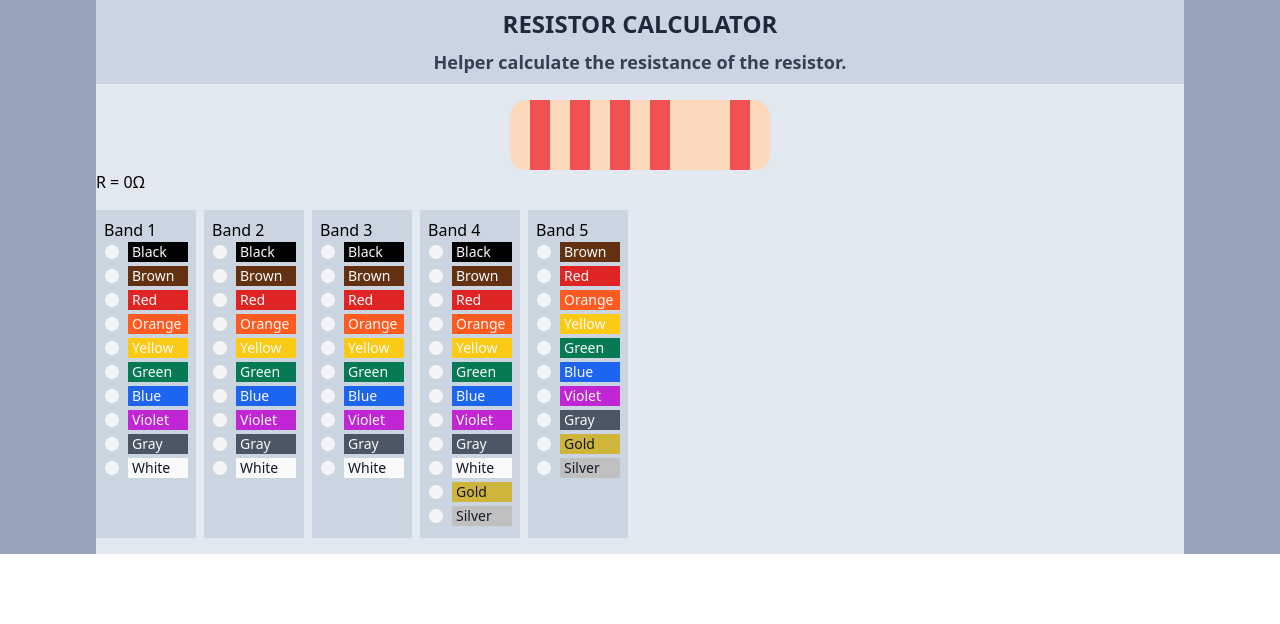
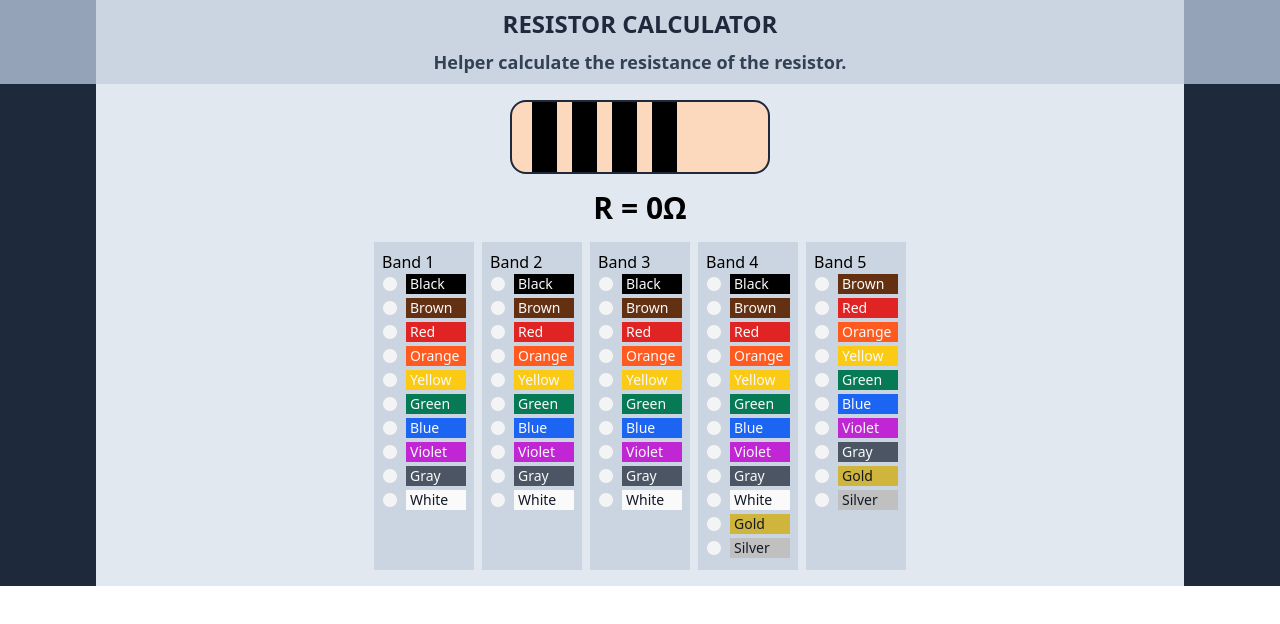
Before and after one commit to kristiyanlaoli/resistor-calculator, a React (Vite) app: page / in a window 1280 px wide. Shown: the top 624 px of the page. Built offline with nearby package versions, Linux system fonts and the light colour scheme.

Commit message:
Make the resistor band background can change

```diff
--- a/src/components/Resistor.jsx
+++ b/src/components/Resistor.jsx
@@ -1,5 +1,10 @@
 import { useState } from "react";
 import formatNumber from "../utils/formatNumber";
+import bg1 from "../utils/bg1";
+import bg2 from "../utils/bg2";
+import bg3 from "../utils/bg3";
+import bg4 from "../utils/bg4";
+import bg5 from "../utils/bg5";
 
 let Resistor = () => {
   const [value1, setValue1] = useState(0);
@@ -7,20 +12,31 @@ let Resistor = () => {
   const [value3, setValue3] = useState(0);
   const [multiplier, setMultiplier] = useState(1);
   const [tolerance, setTolerance] = useState("");
+
   return (
-    <div className="bg-slate-400 mx-0">
+    <div className="bg-slate-800 mx-0">
       <div className="bg-slate-200 py-4 mx-0 lg:mx-24">
-        <div className="bg-orange-200 rounded-2xl h-[70px] w-[260px] mx-auto relative">
-          <div className="bg-red-500 h-[70px] w-[20px] left-[20px] absolute"></div>
-          <div className="bg-red-500 h-[70px] w-[20px] left-[60px] absolute"></div>
-          <div className="bg-red-500 h-[70px] w-[20px] left-[100px] absolute"></div>
-          <div className="bg-red-500 h-[70px] w-[20px] left-[140px] absolute"></div>
-          <div className="bg-red-500 h-[70px] w-[20px] left-[220px] absolute"></div>
+        <div className="bg-orange-200 rounded-2xl border-2 border-slate-800 h-[74px] w-[260px] mx-auto relative">
+          <div
+            className={`${bg1[value1]} h-[70px] w-[25px] left-[20px] absolute`}
+          ></div>
+          <div
+            className={`${bg2[value2]} h-[70px] w-[25px] left-[60px] absolute`}
+          ></div>
+          <div
+            className={`${bg3[value3]} h-[70px] w-[25px] left-[100px] absolute`}
+          ></div>
+          <div
+            className={`${bg4[multiplier]} h-[70px] w-[25px] left-[140px] absolute`}
+          ></div>
+          <div
+            className={`${bg5[tolerance]} h-[70px] w-[25px] left-[210px] absolute`}
+          ></div>
         </div>
-        <p>{`R = ${formatNumber(
+        <p className="font-bold text-3xl text-center my-4">{`R = ${formatNumber(
           (value1 + value2 + value3) * multiplier
         )}Ω ${tolerance}`}</p>
-        <div className="flex gap-2 mt-4">
+        <div className="flex flex-wrap justify-center gap-2">
           <div className="bg-slate-300 p-2 w-[100px]">
             <p>Band 1</p>
             <div className="flex items-center mb-1">
@@ -194,7 +210,7 @@ let Resistor = () => {
                   setValue1(900);
                 }}
                 name="band-1"
-                className="w-4 h-4 text-neutral-50 bg-gray-100 border-gray-300 focus:ring-neutral-50  focus:ring-2"
+                className="w-4 h-4 text-neutral-500 bg-gray-100 border-gray-300 focus:ring-neutral-600  focus:ring-2"
               ></input>
               <label
                 htmlFor="red-radio"
@@ -378,7 +394,7 @@ let Resistor = () => {
                   setValue2(90);
                 }}
                 name="band-2"
-                className="w-4 h-4 text-neutral-50 bg-gray-100 border-gray-300 focus:ring-neutral-50  focus:ring-2"
+                className="w-4 h-4 text-neutral-500 bg-gray-100 border-gray-300 focus:ring-neutral-500  focus:ring-2"
               ></input>
               <label
                 htmlFor="red-radio"
@@ -562,7 +578,7 @@ let Resistor = () => {
                   setValue3(9);
                 }}
                 name="band-3"
-                className="w-4 h-4 text-neutral-50 bg-gray-100 border-gray-300 focus:ring-neutral-50  focus:ring-2"
+                className="w-4 h-4 text-neutral-500 bg-gray-100 border-gray-300 focus:ring-neutral-500  focus:ring-2"
               ></input>
               <label
                 htmlFor="red-radio"
@@ -746,7 +762,7 @@ let Resistor = () => {
                   setMultiplier(1000000000);
                 }}
                 name="band-4"
-                className="w-4 h-4 text-neutral-50 bg-gray-100 border-gray-300 focus:ring-neutral-50  focus:ring-2"
+                className="w-4 h-4 text-neutral-500 bg-gray-100 border-gray-300 focus:ring-neutral-500  focus:ring-2"
               ></input>
               <label
                 htmlFor="red-radio"
@@ -764,7 +780,7 @@ let Resistor = () => {
                   setMultiplier(0.1);
                 }}
                 name="band-4"
-                className="w-4 h-4 text-neutral-50 bg-gray-100 border-gray-300 focus:ring-neutral-50  focus:ring-2"
+                className="w-4 h-4 text-[#cfb53b] bg-gray-100 border-gray-300 focus:ring-[#cfb53b]  focus:ring-2"
               ></input>
               <label
                 htmlFor="red-radio"
@@ -782,7 +798,7 @@ let Resistor = () => {
                   setMultiplier(0.01);
                 }}
                 name="band-4"
-                className="w-4 h-4 text-neutral-50 bg-gray-100 border-gray-300 focus:ring-neutral-50  focus:ring-2"
+                className="w-4 h-4 text-neutral-500 bg-gray-100 border-gray-300 focus:ring-neutral-500  focus:ring-2"
               ></input>
               <label
                 htmlFor="red-radio"
@@ -948,7 +964,7 @@ let Resistor = () => {
                   setTolerance("± 5%");
                 }}
                 name="band-5"
-                className="w-4 h-4 text-neutral-50 bg-gray-100 border-gray-300 focus:ring-neutral-50  focus:ring-2"
+                className="w-4 h-4 text-[#cfb53b] bg-gray-100 border-gray-300 focus:ring-[#cfb53b]  focus:ring-2"
               ></input>
               <label
                 htmlFor="red-radio"
@@ -966,7 +982,7 @@ let Resistor = () => {
                   setTolerance("± 10%");
                 }}
                 name="band-5"
-                className="w-4 h-4 text-neutral-50 bg-gray-100 border-gray-300 focus:ring-neutral-50  focus:ring-2"
+                className="w-4 h-4 text-neutral-500 bg-gray-100 border-gray-300 focus:ring-neutral-500  focus:ring-2"
               ></input>
               <label
                 htmlFor="red-radio"
--- /dev/null
+++ b/src/utils/bg1.js
@@ -0,0 +1,14 @@
+const bg1 = {
+  0: `bg-black`,
+  100: `bg-yellow-900`,
+  200: `bg-red-600`,
+  300: `bg-orange-500`,
+  400: `bg-yellow-300`,
+  500: `bg-green-600`,
+  600: `bg-blue-600`,
+  700: `bg-fuchsia-600`,
+  800: `bg-gray-600`,
+  900: `bg-neutral-50`,
+};
+
+export default bg1;
--- /dev/null
+++ b/src/utils/bg2.js
@@ -0,0 +1,14 @@
+const bg2 = {
+  0: `bg-black`,
+  10: `bg-yellow-900`,
+  20: `bg-red-600`,
+  30: `bg-orange-500`,
+  40: `bg-yellow-300`,
+  50: `bg-green-600`,
+  60: `bg-blue-600`,
+  70: `bg-fuchsia-600`,
+  80: `bg-gray-600`,
+  90: `bg-neutral-50`,
+};
+
+export default bg2;
--- /dev/null
+++ b/src/utils/bg3.js
@@ -0,0 +1,14 @@
+const bg3 = {
+  0: `bg-black`,
+  1: `bg-yellow-900`,
+  2: `bg-red-600`,
+  3: `bg-orange-500`,
+  4: `bg-yellow-300`,
+  5: `bg-green-600`,
+  6: `bg-blue-600`,
+  7: `bg-fuchsia-600`,
+  8: `bg-gray-600`,
+  9: `bg-neutral-50`,
+};
+
+export default bg3;
--- /dev/null
+++ b/src/utils/bg4.js
@@ -0,0 +1,15 @@
+const bg4 = {
+  1: `bg-black`,
+  10: `bg-yellow-900`,
+  100: `bg-red-600`,
+  1000: `bg-orange-500`,
+  10000: `bg-yellow-300`,
+  100000: `bg-green-600`,
+  1000000: `bg-blue-600`,
+  10000000: `bg-fuchsia-600`,
+  100000000: `bg-gray-600`,
+  1000000000: `bg-neutral-50`,
+  0.1: `bg-[#cfb53b]`,
+  0.01: `bg-[#c0c0c0]`,
+};
+export default bg4;
--- /dev/null
+++ b/src/utils/bg5.js
@@ -0,0 +1,13 @@
+const bg5 = {
+  "± 1%": `bg-yellow-900`,
+  "± 2%": `bg-red-600`,
+  "± 0.05%": `bg-orange-500`,
+  "± 0.02%": `bg-yellow-300`,
+  "± 0.5%": `bg-green-600`,
+  "± 0.25%": `bg-blue-600`,
+  "± 0.1%": `bg-fuchsia-600`,
+  "± 0.01%": `bg-gray-600`,
+  "± 5%": `bg-[#cfb53b]`,
+  "± 10%": `bg-[#c0c0c0]`,
+};
+export default bg5;
```
